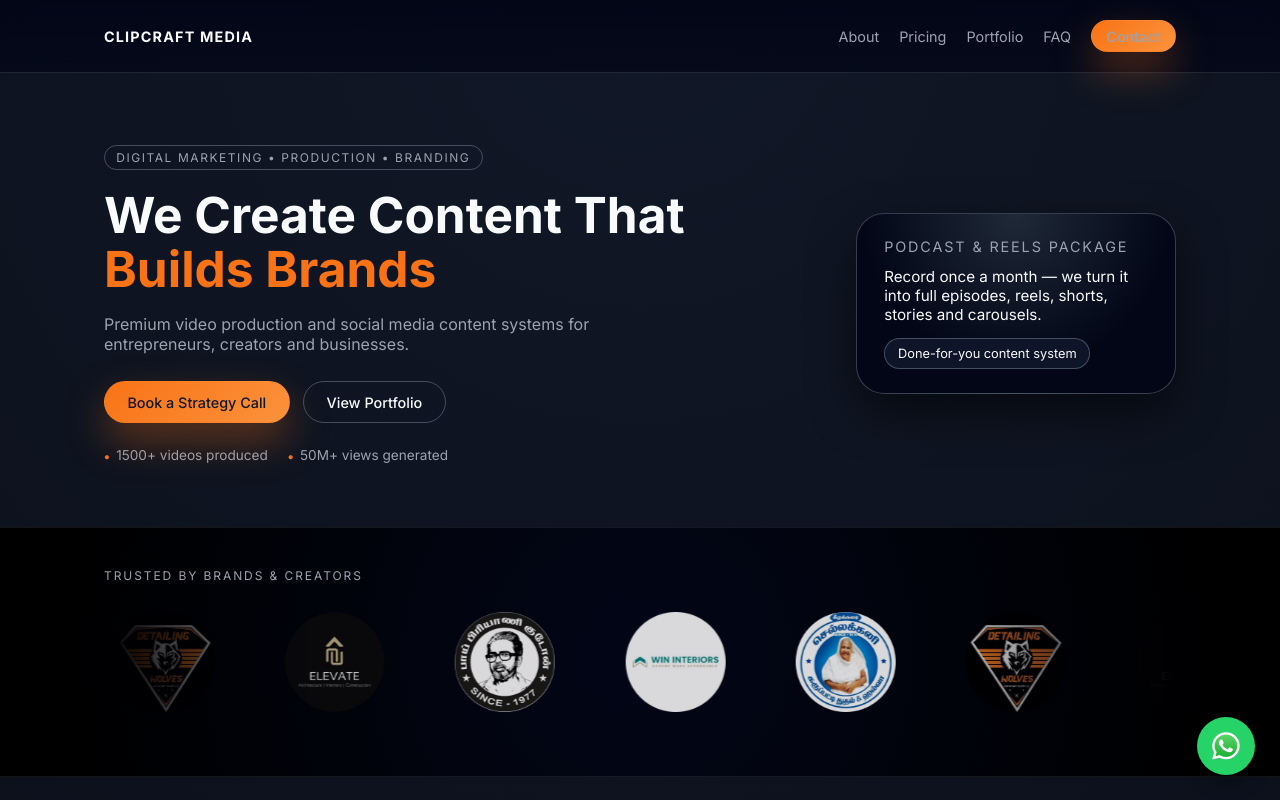
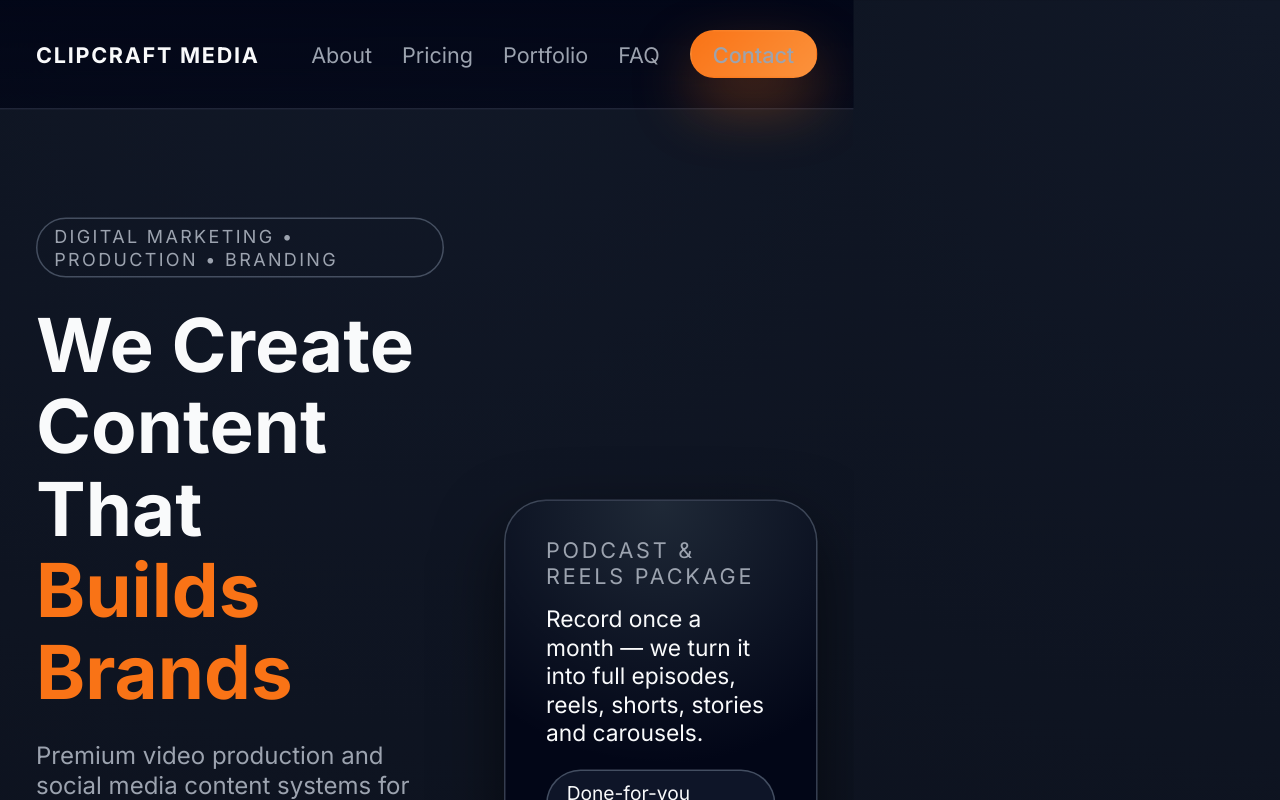
Before and after one commit to mroshan2003/clipcraft-media-website, a React (Vite) app: page / in a window 1280 px wide. Shown: the top 800 px of the page. Built offline with nearby package versions, Linux system fonts and the light colour scheme.

Commit message:
update alighnment for netlify

```diff
--- a/src/index.css
+++ b/src/index.css
@@ -29,6 +29,18 @@ body {
   color: var(--text);
   min-height: 100vh;
   font-family: "Inter", sans-serif !important;
+}
+
+@media (min-width: 1024px) {
+  body {
+    transform: scale(1.5);
+    transform-origin: top left;
+  }
+
+  html, body {
+    width: 66.666%;
+    overflow-x: hidden;
+  }
 }
 
 /* Layout helpers */
```
